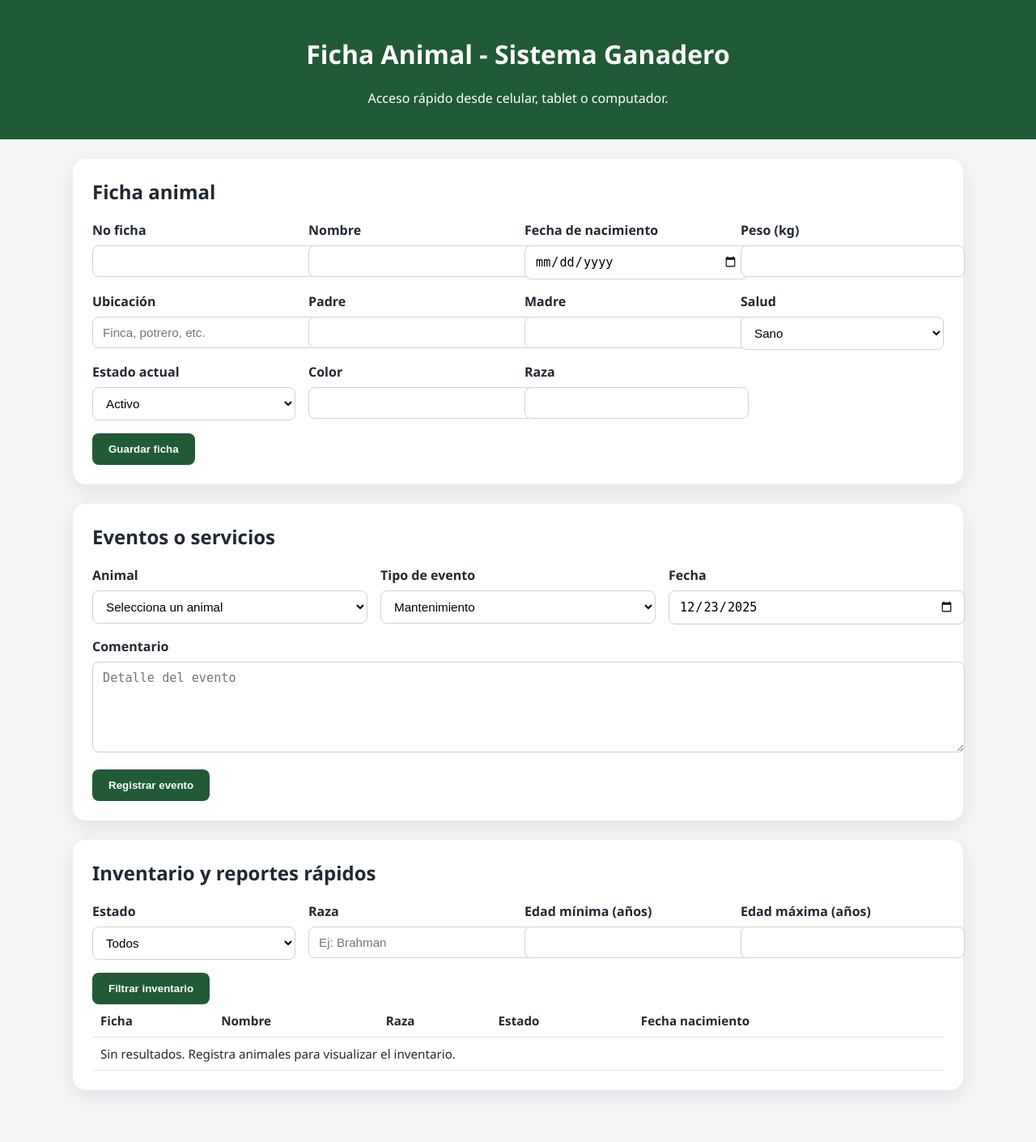
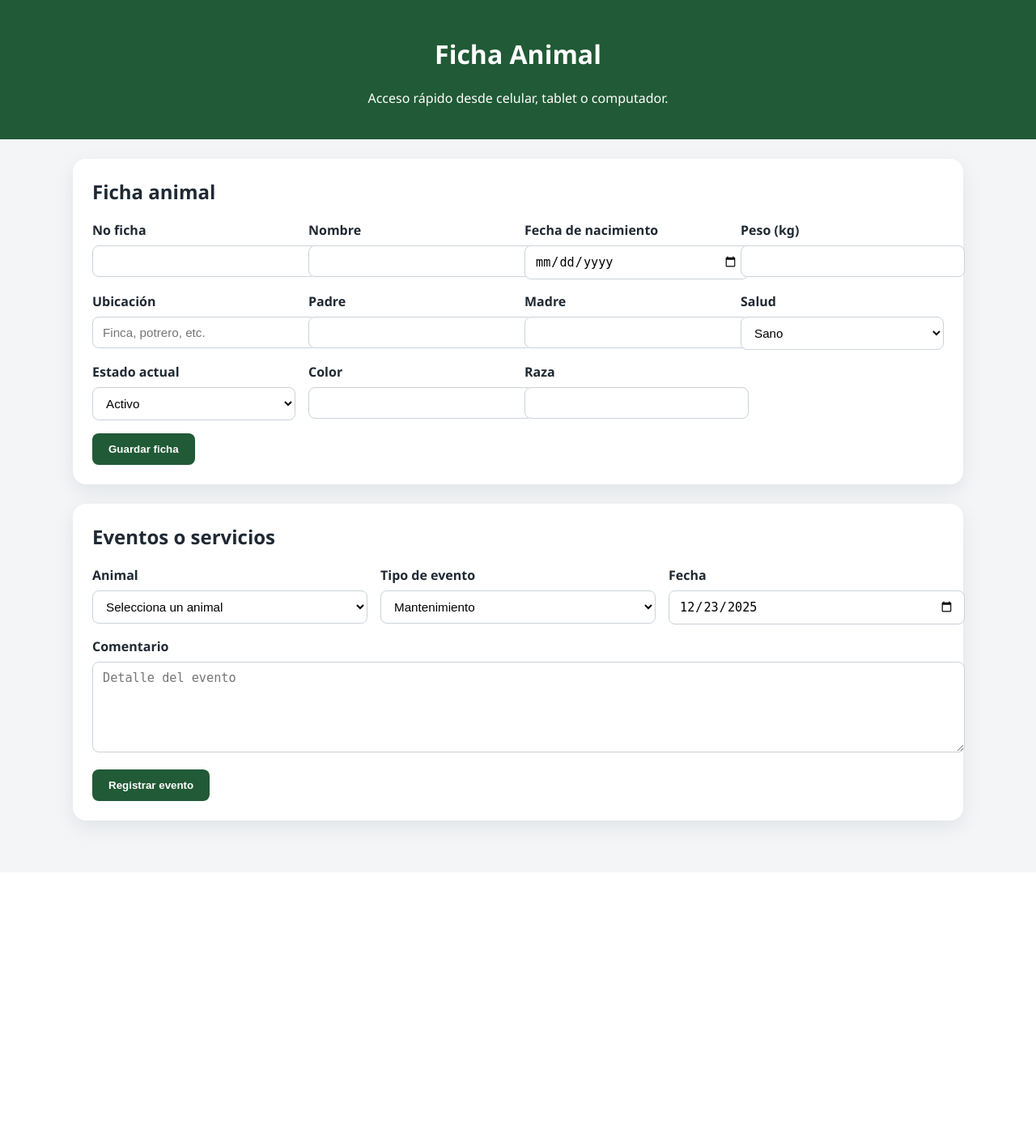
Before and after one commit to rafaelcedanocairo/511ganaderia, a PHP site: page / in a window 1280 px wide. Shown: the whole page at 81% size. After the commit the page ends 1041 px from the top, so only its background shows below. Run offline with PHP 8.4, Linux system fonts and the light colour scheme; data that the repository does not hold is empty; a stand-in replaces the project's code that opens the database connection.

Commit message:
quite reportes

```diff
--- a/conf.php
+++ b/conf.php
@@ -2,7 +2,7 @@
 
 return [
     'db' => [
-        'host' => 'localhost',
+        'host' => '127.0.0.1',
         'name' => 'ganaderia',
         'user' => 'zdpo',
         'pass' => 'mcmlxxx',
--- a/index.php
+++ b/index.php
@@ -1,5 +1,5 @@
 <?php
-$config = require __DIR__ . '/config.php';
+$config = require __DIR__ . '/conf.php';
 $db = $config['db'];
 
 $dsn = sprintf(
@@ -151,7 +151,7 @@ function h(?string $value): string
 <head>
     <meta charset="UTF-8">
     <meta name="viewport" content="width=device-width, initial-scale=1.0">
-    <title>Ganadería - Ficha Animal</title>
+    <title>511 Ganadería - Ficha Animal</title>
     <style>
         :root {
             color-scheme: light;
@@ -262,7 +262,7 @@ function h(?string $value): string
 </head>
 <body>
     <header>
-        <h1>Ficha Animal - Sistema Ganadero</h1>
+        <h1>Ficha Animal</h1>
         <p>Acceso rápido desde celular, tablet o computador.</p>
     </header>
 
@@ -391,65 +391,6 @@ function h(?string $value): string
                 <button type="submit">Registrar evento</button>
             </form>
         </section>
-
-        <section class="card">
-            <h2>Inventario y reportes rápidos</h2>
-            <form method="get">
-                <div class="grid">
-                    <div>
-                        <label for="estado_filter">Estado</label>
-                        <select id="estado_filter" name="estado">
-                            <option value="">Todos</option>
-                            <option value="activo" <?= ($filters['estado'] ?? '') === 'activo' ? 'selected' : '' ?>>Activo</option>
-                            <option value="vendido" <?= ($filters['estado'] ?? '') === 'vendido' ? 'selected' : '' ?>>Vendido</option>
-                            <option value="muerto" <?= ($filters['estado'] ?? '') === 'muerto' ? 'selected' : '' ?>>Muerto</option>
-                        </select>
-                    </div>
-                    <div>
-                        <label for="raza_filter">Raza</label>
-                        <input id="raza_filter" name="raza" value="<?= h($filters['raza'] ?? '') ?>" placeholder="Ej: Brahman">
-                    </div>
-                    <div>
-                        <label for="edad_min">Edad mínima (años)</label>
-                        <input id="edad_min" type="number" name="edad_min" value="<?= h($filters['edad_min'] ?? '') ?>">
-                    </div>
-                    <div>
-                        <label for="edad_max">Edad máxima (años)</label>
-                        <input id="edad_max" type="number" name="edad_max" value="<?= h($filters['edad_max'] ?? '') ?>">
-                    </div>
-                </div>
-                <button type="submit">Filtrar inventario</button>
-            </form>
-
-            <table>
-                <thead>
-                    <tr>
-                        <th>Ficha</th>
-                        <th>Nombre</th>
-                        <th>Raza</th>
-                        <th>Estado</th>
-                        <th>Fecha nacimiento</th>
-                    </tr>
-                </thead>
-                <tbody>
-                    <?php if (!$inventory) : ?>
-                        <tr>
-                            <td colspan="5">Sin resultados. Registra animales para visualizar el inventario.</td>
-                        </tr>
-                    <?php else : ?>
-                        <?php foreach ($inventory as $row) : ?>
-                            <tr>
-                                <td><?= h($row['ficha_no']) ?></td>
-                                <td><?= h($row['nombre']) ?></td>
-                                <td><?= h($row['raza']) ?></td>
-                                <td><span class="tag"><?= h($row['estado']) ?></span></td>
-                                <td><?= h($row['fecha_nacimiento']) ?></td>
-                            </tr>
-                        <?php endforeach; ?>
-                    <?php endif; ?>
-                </tbody>
-            </table>
-        </section>
     </main>
 </body>
 </html>
```
